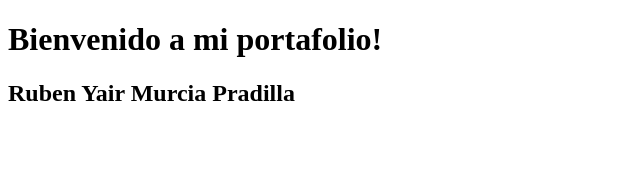
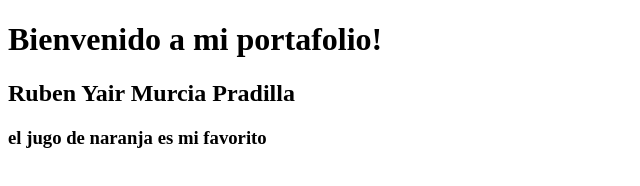
Before and after one commit to yairmurcia/rubenyairmurciapradilla, a plain HTML site: page index.html in a window 1280 px wide. Shown: the whole page, without its empty margins (0-640 px from the left). Drawn offline with Linux system fonts and the light colour scheme.

Commit message:
inicializando reporsitorio

```diff
--- a/index.html
+++ b/index.html
@@ -9,5 +9,6 @@
 <body>
     <h1>Bienvenido a mi portafolio!</h1>
     <h2> Ruben Yair Murcia Pradilla</h2>
+    <h3>el jugo de naranja es mi favorito</h3>
 </body>
 </html>
```
